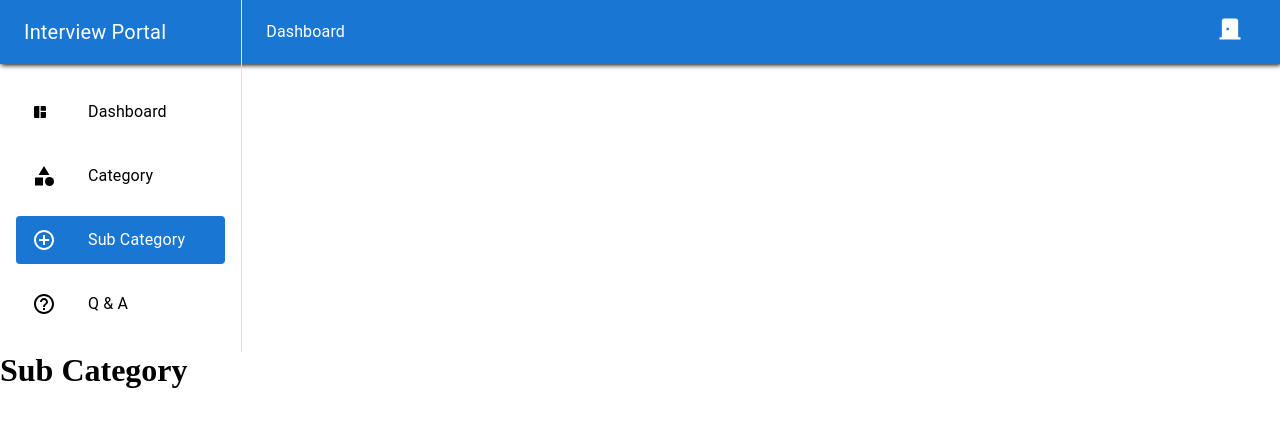
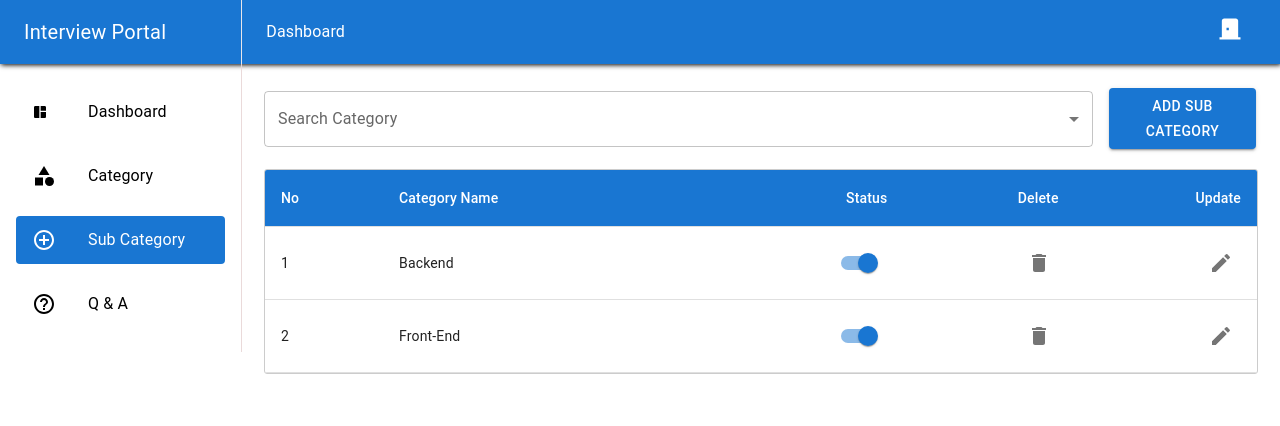
Before and after one commit to jaydeep4884/interview-portal, a React (Create React App) app: page /subcat in a window 1280 px wide. Shown: the top 426 px of the page. Built offline with nearby package versions, Linux system fonts and the light colour scheme.

Commit message:
sub category page complete

```diff
--- /dev/null
+++ b/src/components/Searchbar.jsx
@@ -0,0 +1,22 @@
+import { MenuItem, Switch, TextField } from "@mui/material";
+import React from "react";
+
+const categories = [
+  { id: 1, name: "Backend", status: <Switch defaultChecked /> },
+  { id: 2, name: "Front-End", status: <Switch defaultChecked /> },
+];
+function Searchbar() {
+  return (
+    <>
+      <TextField fullWidth select label="Search Category">
+        {categories.map((option) => (
+          <MenuItem key={option.id} value={option.name}>
+            {option.name}
+          </MenuItem>
+        ))}
+      </TextField>
+    </>
+  );
+}
+
+export default Searchbar;
--- /dev/null
+++ b/src/components/TableCmp.jsx
@@ -0,0 +1,72 @@
+import {
+  IconButton,
+  Switch,
+  Table,
+  TableBody,
+  TableCell,
+  TableContainer,
+  TableHead,
+  TableRow,
+} from "@mui/material";
+import React from "react";
+import DeleteIcon from "@mui/icons-material/Delete";
+import EditIcon from "@mui/icons-material/Edit";
+
+const categories = [
+  { id: 1, name: "Backend", status: <Switch defaultChecked /> },
+  { id: 2, name: "Front-End", status: <Switch defaultChecked /> },
+];
+function TableCmp() {
+  return (
+    <>
+      <TableContainer
+        sx={{
+          border: "1px solid rgb(204, 204, 204)",
+          borderRadius: "3px",
+          overflow: "hidden",
+        }}
+      >
+        <Table aria-label="simple table">
+          <TableHead sx={{ backgroundColor: "rgb(25, 118, 210)" }}>
+            <TableRow>
+              <TableCell sx={{ color: "white" }}>No</TableCell>
+              <TableCell sx={{ color: "white" }}>Category Name</TableCell>
+              <TableCell sx={{ color: "white", textAlign: "end" }}>
+                Status
+              </TableCell>
+              <TableCell sx={{ color: "white", textAlign: "end" }}>
+                Delete
+              </TableCell>
+              <TableCell sx={{ color: "white", textAlign: "end" }}>
+                Update
+              </TableCell>
+            </TableRow>
+          </TableHead>
+          <TableBody>
+            {categories.map((category) => (
+              <TableRow key={category.id}>
+                <TableCell>{category.id}</TableCell>
+                <TableCell>{category.name}</TableCell>
+                <TableCell sx={{ textAlign: "end" }}>
+                  {category.status}
+                </TableCell>
+                <TableCell sx={{ textAlign: "end" }}>
+                  <IconButton aria-label="delete">
+                    <DeleteIcon />
+                  </IconButton>
+                </TableCell>
+                <TableCell sx={{ textAlign: "end" }}>
+                  <IconButton aria-label="delete">
+                    <EditIcon />
+                  </IconButton>
+                </TableCell>
+              </TableRow>
+            ))}
+          </TableBody>
+        </Table>
+      </TableContainer>
+    </>
+  );
+}
+
+export default TableCmp;
--- a/src/pages/Category.jsx
+++ b/src/pages/Category.jsx
@@ -9,27 +9,14 @@ import {
   DialogContent,
   DialogTitle,
   IconButton,
-  MenuItem,
   Paper,
-  Switch,
-  Table,
-  TableBody,
-  TableCell,
-  TableContainer,
-  TableHead,
-  TableRow,
   TextField,
 } from "@mui/material";
-import DeleteIcon from "@mui/icons-material/Delete";
-import EditIcon from "@mui/icons-material/Edit";
 import CloseIcon from "@mui/icons-material/Close";
 import { useFormik } from "formik";
 import toast, { Toaster } from "react-hot-toast";
-
-const categories = [
-  { id: 1, name: "Backend", status: <Switch defaultChecked /> },
-  { id: 2, name: "Front-End", status: <Switch defaultChecked /> },
-];
+import Searchbar from "../components/Searchbar";
+import TableCmp from "../components/TableCmp";
 
 function Category() {
   const [open, setOpen] = useState(false);
@@ -75,13 +62,7 @@ function Category() {
                 marginBottom: "20px",
               }}
             >
-              <TextField fullWidth select label="Search Category">
-                {categories.map((option) => (
-                  <MenuItem key={option.id} value={option.name}>
-                    {option.name}
-                  </MenuItem>
-                ))}
-              </TextField>
+              <Searchbar />
 
               <Button variant="contained" onClick={handleClickOpen}>
                 Add Category
@@ -125,52 +106,7 @@ function Category() {
               </Dialog>
             </Box>
 
-            <TableContainer
-              sx={{
-                border: "1px solid rgb(204, 204, 204)",
-                borderRadius: "3px",
-                overflow: "hidden",
-              }}
-            >
-              <Table aria-label="simple table">
-                <TableHead sx={{ backgroundColor: "rgb(25, 118, 210)" }}>
-                  <TableRow>
-                    <TableCell sx={{ color: "white" }}>No</TableCell>
-                    <TableCell sx={{ color: "white" }}>Category Name</TableCell>
-                    <TableCell sx={{ color: "white", textAlign: "end" }}>
-                      Status
-                    </TableCell>
-                    <TableCell sx={{ color: "white", textAlign: "end" }}>
-                      Delete
-                    </TableCell>
-                    <TableCell sx={{ color: "white", textAlign: "end" }}>
-                      Update
-                    </TableCell>
-                  </TableRow>
-                </TableHead>
-                <TableBody>
-                  {categories.map((category) => (
-                    <TableRow key={category.id}>
-                      <TableCell>{category.id}</TableCell>
-                      <TableCell>{category.name}</TableCell>
-                      <TableCell sx={{ textAlign: "end" }}>
-                        {category.status}
-                      </TableCell>
-                      <TableCell sx={{ textAlign: "end" }}>
-                        <IconButton aria-label="delete">
-                          <DeleteIcon />
-                        </IconButton>
-                      </TableCell>
-                      <TableCell sx={{ textAlign: "end" }}>
-                        <IconButton aria-label="delete">
-                          <EditIcon />
-                        </IconButton>
-                      </TableCell>
-                    </TableRow>
-                  ))}
-                </TableBody>
-              </Table>
-            </TableContainer>
+            <TableCmp />
           </Container>
         </Box>
         <Toaster />
--- a/src/pages/SubCat.jsx
+++ b/src/pages/SubCat.jsx
@@ -1,13 +1,126 @@
-import React from "react";
+import React, { useState } from "react";
 import Navbar from "../components/Navbar";
-import { Box } from "@mui/material";
+import {
+  Box,
+  Button,
+  Container,
+  Dialog,
+  DialogActions,
+  DialogContent,
+  DialogTitle,
+  IconButton,
+  MenuItem,
+  Paper,
+  Switch,
+  TextField,
+} from "@mui/material";
+import Searchbar from "../components/Searchbar";
+import TableCmp from "../components/TableCmp";
+import { useFormik } from "formik";
+import toast, { Toaster } from "react-hot-toast";
+import CloseIcon from "@mui/icons-material/Close";
 
+const categories = [
+  { id: 1, name: "Backend", status: <Switch defaultChecked /> },
+  { id: 2, name: "Front-End", status: <Switch defaultChecked /> },
+];
 function SubCat() {
+  const [open, setOpen] = useState(false);
+
+  const handleClickOpen = () => {
+    setOpen(true);
+  };
+
+  const handleClose = () => {
+    setOpen(false);
+  };
+
+  const formik = useFormik({
+    initialValues: {
+      category: "",
+    },
+    onSubmit: (values, { resetForm }) => {
+      resetForm();
+      handleClose();
+      toast.success("Sub Category Add Successfully !!");
+      console.log("Form Submit !!", values);
+    },
+  });
   return (
     <>
-      <Box>
+      <Box sx={{ position: "relative" }}>
         <Navbar />
-        <h1>Sub Category</h1>
+        <Box
+          sx={{
+            position: "absolute",
+            left: "15rem",
+            top: "5.5rem",
+            width: "calc(100% - 15rem)",
+          }}
+        >
+          <Container maxWidth="lg">
+            <Box
+              sx={{
+                display: "flex",
+                width: "100%",
+                alignItems: "center",
+                columnGap: "16px",
+                marginBottom: "20px",
+              }}
+            >
+              <Searchbar />
+              <Button variant="contained" onClick={handleClickOpen}>
+                Add Sub Category
+              </Button>
+              <Dialog open={open}>
+                <form onSubmit={formik.handleSubmit}>
+                  <DialogTitle>Add Sub Category</DialogTitle>
+
+                  <IconButton
+                    aria-label="close"
+                    onClick={handleClose}
+                    sx={(theme) => ({
+                      position: "absolute",
+                      right: 8,
+                      top: 8,
+                      color: theme.palette.grey[500],
+                    })}
+                  >
+                    <CloseIcon />
+                  </IconButton>
+
+                  <DialogContent dividers={Paper}>
+                    <TextField
+                      sx={{ marginBottom: "16px" }}
+                      id="category"
+                      name="category"
+                      label="Category"
+                      onChange={formik.handleChange}
+                      value={formik.values.category}
+                      type="text"
+                      fullWidth
+                      variant="outlined"
+                    />
+                    <TextField fullWidth select label="Category Name">
+                      {categories.map((option) => (
+                        <MenuItem key={option.id} value={option.name}>
+                          {option.name}
+                        </MenuItem>
+                      ))}
+                    </TextField>
+                  </DialogContent>
+                  <DialogActions>
+                    <Button type="submit" variant="contained">
+                      Submit
+                    </Button>
+                  </DialogActions>
+                </form>
+              </Dialog>
+            </Box>
+            <TableCmp />
+          </Container>
+        </Box>
+        <Toaster />
       </Box>
     </>
   );
```
Also changed, not shown: src/components/Buttoncmp.jsx (added, +12 -0 lines).
